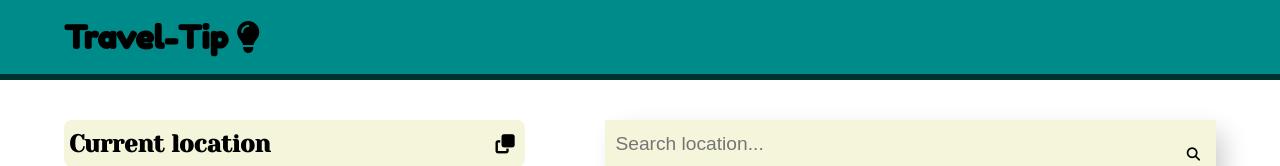
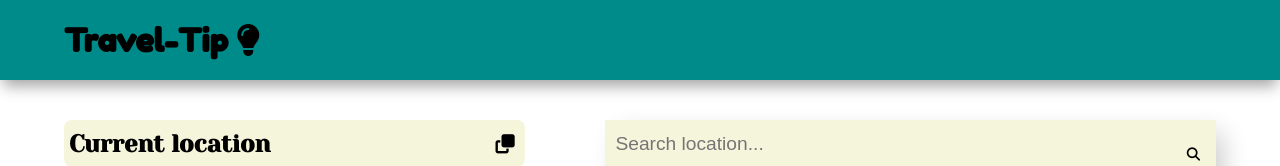
Before and after one commit to refarefa1/Travel-tip, a plain HTML site: page index.html in a window 1280 px wide. Shown: the top 166 px of the page. Drawn offline with Linux system fonts and the light colour scheme; some packages are replaced by stand-ins of ours; some icons are missing.

Commit message:
commited

```diff
--- a/css/main.css
+++ b/css/main.css
@@ -73,7 +73,9 @@ button {
 .main-header {
     background-color: var(--clr0);
     height: 10vh;
-    border-bottom: 6px solid rgb(0, 49, 49);
+    box-shadow: 0px 9px 14px -3px rgba(0,0,0,0.36);
+-webkit-box-shadow: 0px 9px 14px -3px rgba(0,0,0,0.36);
+-moz-box-shadow: 0px 9px 14px -3px rgba(0,0,0,0.36);
 }
 
 .main-container {
```
